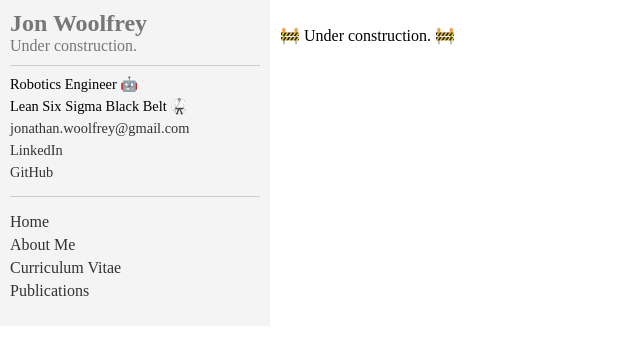
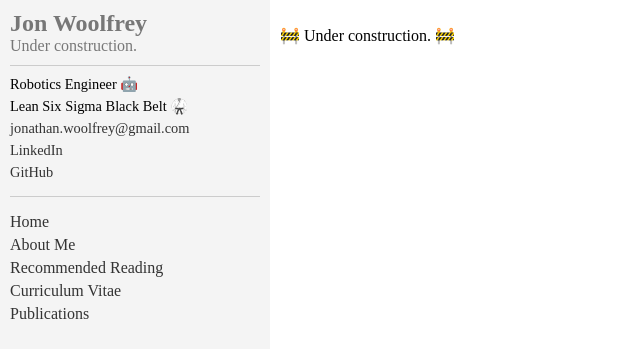
Before and after one commit to Woolfrey/woolfrey.github.io, a Jekyll site: the page built from README.md, in a window 1280 px wide. Shown: the top 358 px of the page, without its empty margins (0-640 px from the left). Built offline with Jekyll 4.4.1, drawn with Linux system fonts in a browser that asks for light colours; our own code applies the rules of GitHub Pages for plain Markdown files.

Commit message:
Update _config.yml

```diff
--- a/_config.yml
+++ b/_config.yml
@@ -17,6 +17,8 @@ sidebar:
     url: "/"
   - title: "About Me"
     url: "/about/"
+  - title: "Recommended Reading"
+    url: "/reading/"
   - title: "Curriculum Vitae"
     url: "/cv/"
   - title: "Publications"
```
